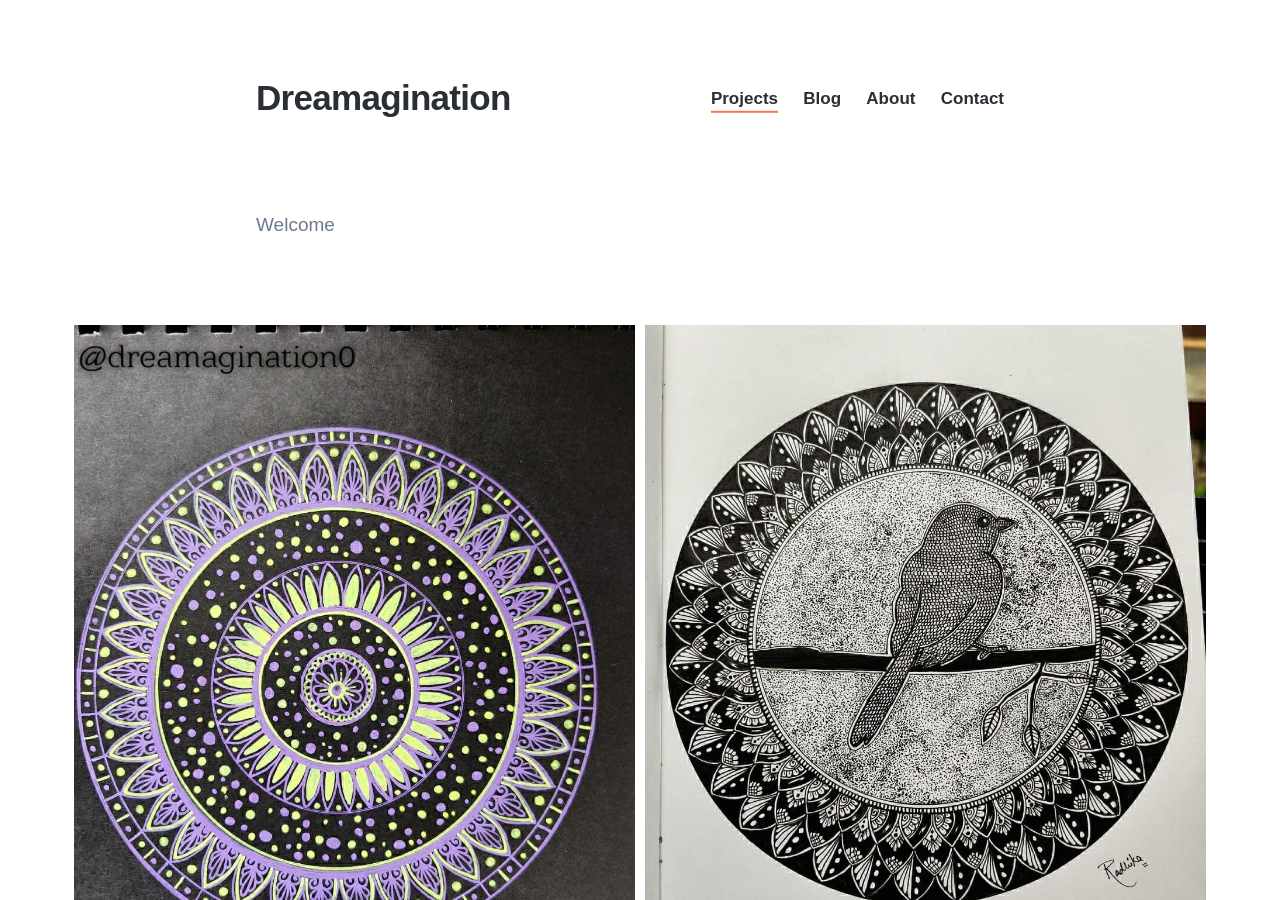
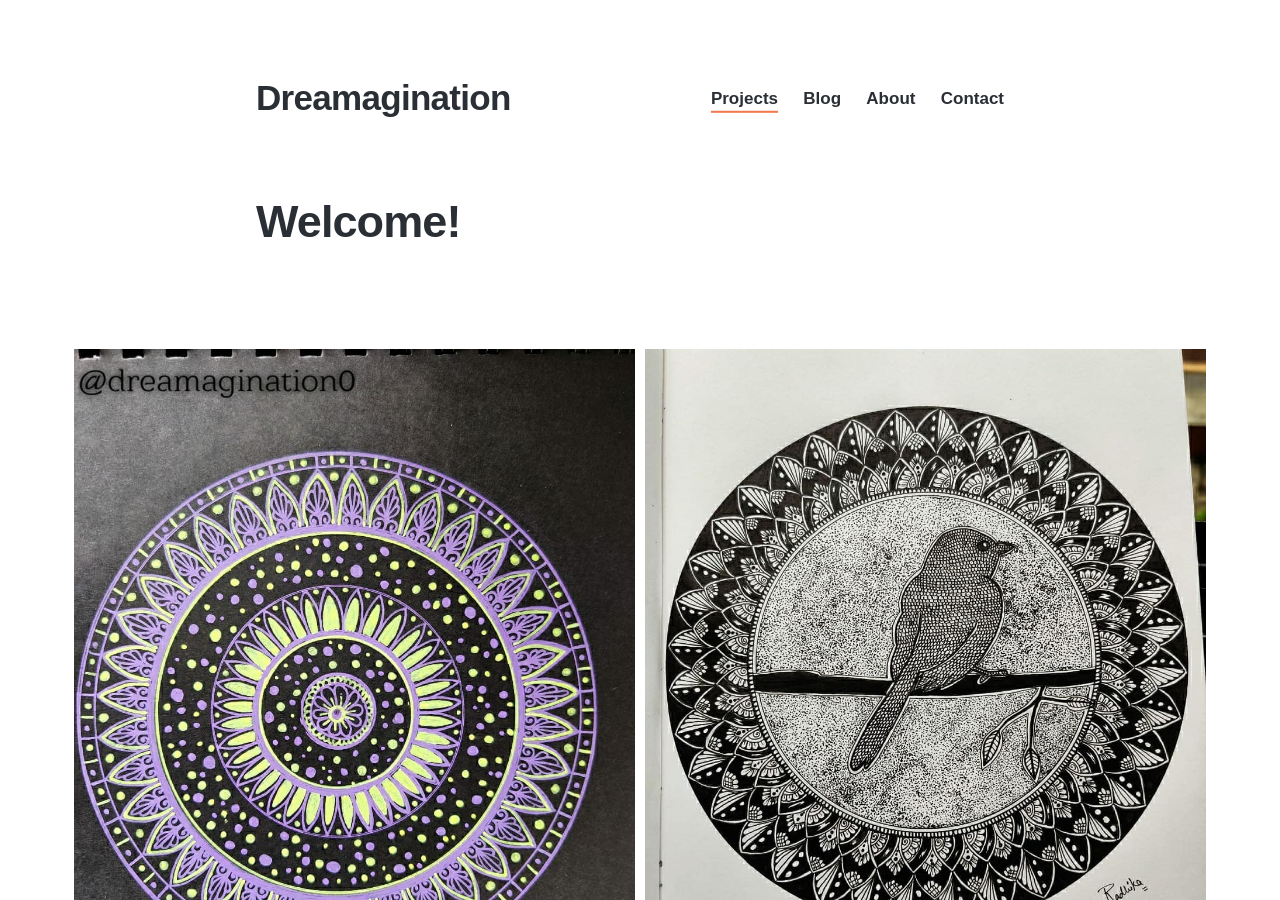
Before and after one commit to rkradhikaa/rkradhikaa.github.io, a Jekyll site: the page built from index.html, in a window 1280 px wide and 900 px high. Built offline with Jekyll 4.4.1, drawn with Linux system fonts in a browser that asks for light colours; nearby versions of some CDN libraries; some web fonts are replaced.

Commit message:
starbucks

```diff
--- a/blog/index.html
+++ b/blog/index.html
@@ -5,6 +5,7 @@ description:
 featured_image:
 ---
 
+<h1> Coming soon...</h1>
 <!-- <section class="intro">
 
 	<div class="wrap">
--- a/index.html
+++ b/index.html
@@ -9,8 +9,8 @@ featured_image: /images/social.jpg
 
 	<div class="wrap">
 
-		<h1></h1>
-		<p>Welcome</p>
+		<h1>Welcome!</h1>
+		<p></p>
 
 	</div>
 
```
